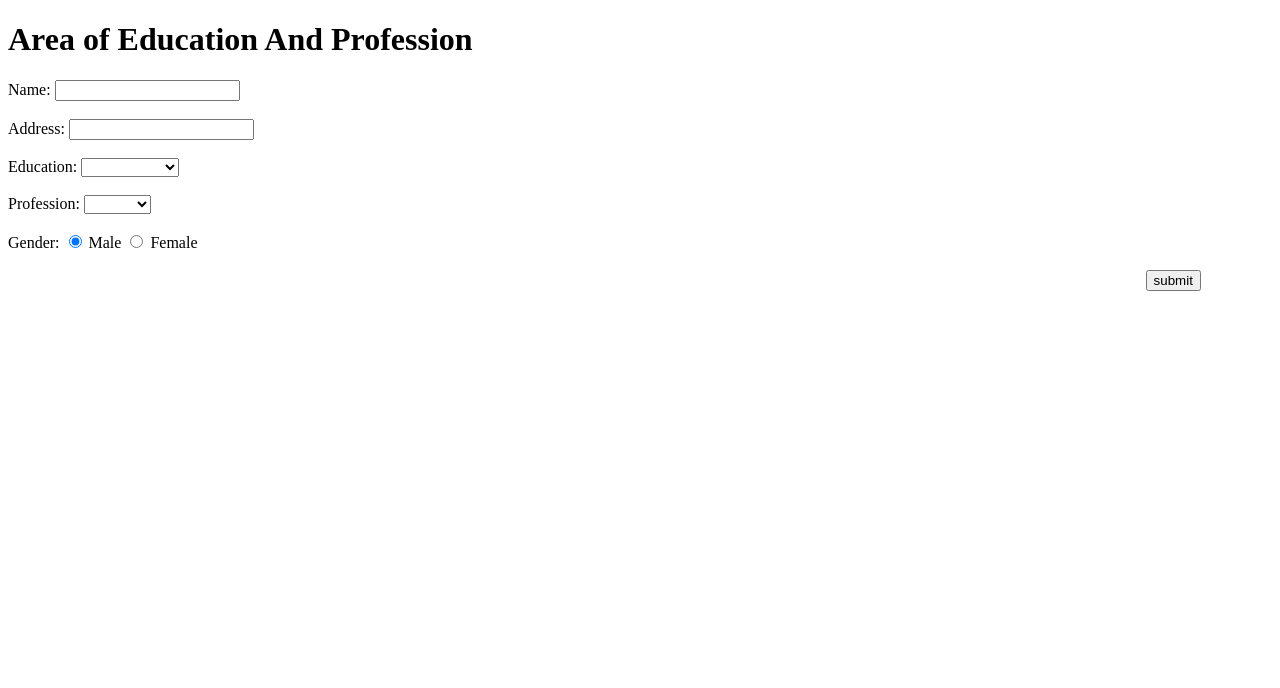
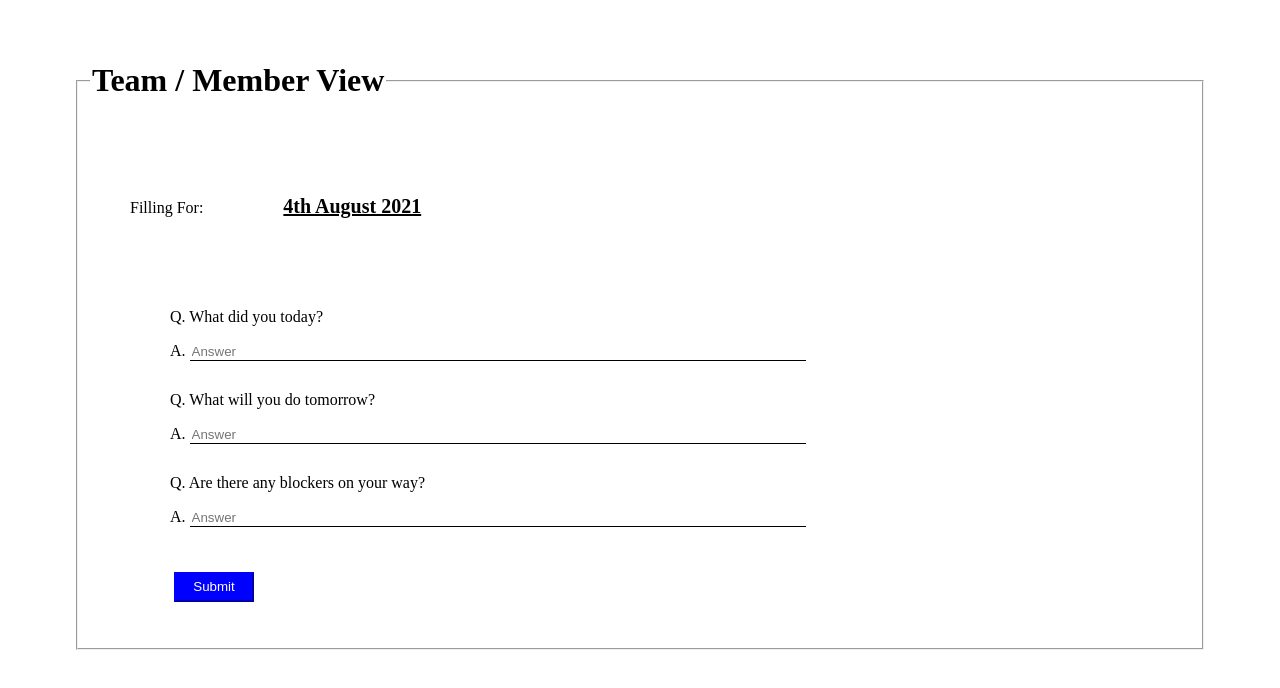
Before and after one commit to talhamasood642/talhamasood642.github.io, a plain HTML site: page index.html in a window 1280 px wide. Drawn offline with Linux system fonts and the light colour scheme.

Commit message:
new changes

```diff
--- a/index.html
+++ b/index.html
@@ -1,61 +1,27 @@
 <!DOCTYPE html>
 <html lang="en">
-<head>
-    <meta charset="UTF-8">
-    <meta http-equiv="X-UA-Compatible" content="IE=edge">
-    <meta name="viewport" content="width=device-width, initial-scale=1.0">
-    <title>Document</title>
+    <head>
+    <title>QUESTIONS    </title>
+    <link rel="stylesheet" href="./style.css">
 </head>
 <body>
+    <fieldset id= "setting">
+        <legend><h3>Team / Member View</h3></legend><br>
 
-        <h1>Area of Education And Profession</h1>
-        <form action="">
+        <p class="margin">Filling For:<h4 class="margin" id="underline">4th August 2021</h4> </p><br>
 
-          <label> Name: <input type="text" id="name" /> </label>
-          <br /><br />
+        <div class="center">
+        <p>Q. What did you today?</p>
+        A. <input type="text" id="today" placeholder="Answer"><br>
 
+        <p id="margin">Q. What will you do tomorrow?</p>
+        A. <input type="text" id="today" placeholder="Answer"><br>
 
-          <label> Address: <input type="number" id="address" /> </label>
-          <br /><br />
+        <p id="margin">Q. Are there any blockers on your way?</p>
+        A. <input type="text" id="today" placeholder="Answer"><br>
+        <input type="submit" class="blue">
+        </div>
+    </fieldset>
+</body>
 
-
-          Education:
-          <select name="education" id="education">
-            <option></option>
-            <option value="matic">Matric</option>
-            <option value="inter">First Year</option>
-            <option value="graduation">Second Year</option>
-            <option value="masters">B.com</option>
-          </select>
-          <br />  <br />
-
-
-
-          Profession:
-          <select name="profession" id="profession">
-            <option></option>
-            <option value="sports">sports</option>
-            <option value="cooked">cooked</option>
-            <option value="driver">driver</option>
-            <option value="teacher">teacher</option>
-          </select>
-          <br /><br />
-
-
-          Gender: <label>
-            <input type="radio" name="gender" id="gender" value="male" checked /> Male
-          </label>
-          <label>
-            <input type="radio" name="gender" id="gender" value="female" /> Female
-          </label>
-          <br /><br />
-          <input
-            style="margin-left: 90%"
-            type="submit"
-            onclick="get()"
-            value="submit"
-          />
-        </form>
-    <script src="./app.js"></script>
-</body>
 </html>
--- /dev/null
+++ b/script2.js
@@ -0,0 +1,6 @@
+const login = () => {
+    const name = document.getElementById("name").value;
+    const email = document.getElementById("email").value;
+    const password = document.getElementById("password").value;
+    console.log(name, email ,password);
+}
--- /dev/null
+++ b/style.css
@@ -0,0 +1,70 @@
+body{
+
+    height: 100%;
+    /* margin: 0%;
+    padding: 0%; */
+}
+
+#setting{
+
+    margin-left: 68px;
+    margin-top: 30px;
+    height: 600px;
+    width: 1100px;
+}
+
+
+.bold{
+    font-size: bold;
+}
+
+.margin{
+    margin: 40px;
+}
+
+
+.center{
+    margin-top: 5px;
+    margin-left: 80px;
+
+}
+
+.center input[type="text"]{
+    border: none;
+    border-bottom: 1px solid;
+    width: 60%;
+
+}
+
+.blue{
+    margin-left: 4px;
+    margin-top: 45px;
+    background-color: blue;
+    color: white;
+    border-color: blue;
+    width: 80px;
+    height: 30px;
+
+}
+.margin{
+    display: inline-block;
+}
+
+#underline{
+    text-decoration: underline;
+}
+
+#setting h3{
+    font-size: 2em;
+}
+#setting h4{
+    font-size: 20px;
+}
+
+.blue :hover{
+    background-color: yellowgreen;
+
+}
+#margin{
+    margin-top: 30px;
+}
--- /dev/null
+++ b/style2.css
@@ -0,0 +1,52 @@
+body{
+    font-family: sans-serif;
+}
+
+
+
+#setting{
+    margin-left: 15%;
+    margin-right: 15%;
+    margin-top: 50px;
+    margin-bottom: 10%;
+    height: 620px;
+    width: 1000px;
+
+}
+
+.center{
+    margin-left: 20%;
+    margin-top: 5%;
+    margin-bottom: 20%;
+
+}
+#blue{
+    margin-top: 55px;
+    margin-left: 25%;
+    background-color: blue;
+    border-color: blue;
+    color: white;
+    height: 30px;
+    width: 90px;
+}
+
+.border{
+    border: none;
+    border-bottom: 1px solid;
+    width: 70%;
+
+}
+
+#top{
+    margin-top: 55px;
+    /* margin-bottom: 10px; */
+
+}
+
+#setting h3{
+    font-size: 2em;
+}
+
+#setting h4{
+    font-size: 20px;
+}
--- /dev/null
+++ b/style3.css
@@ -0,0 +1,24 @@
+body{
+    font-family: sans-serif;
+}
+
+.setting{
+    height: 900px;
+    width: 80%;
+    margin-left: 10%;
+
+}
+
+#center{
+    text-align: center;
+    padding-top: 20px;
+}
+
+.center{
+    width: 60%;
+    margin-left: 20%;
+    margin-bottom: 25px;
+}
+.inline{
+    display: inline-block;
+}
```
Also changed, not shown: index2.html (added, +28 -0 lines), index3.html (added, +35 -0 lines).
